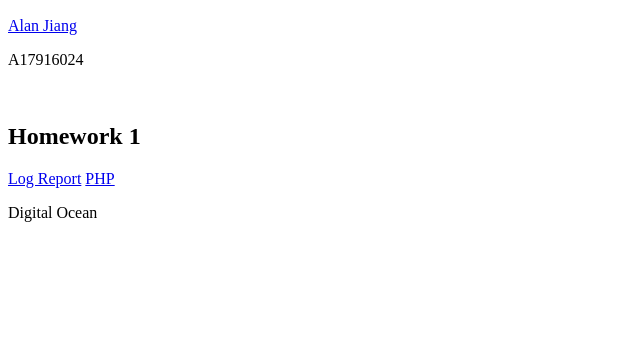
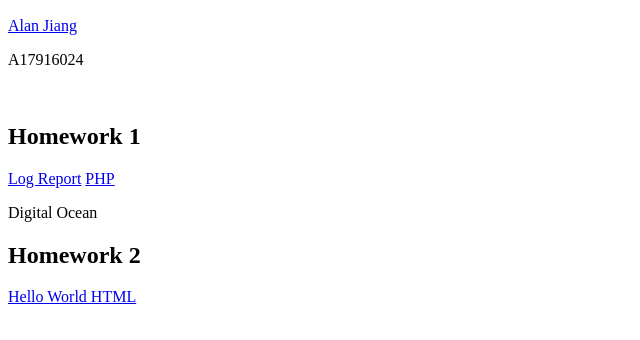
Before and after one commit to jiangalan21/Ajs-Analytics, a plain HTML site: page alanjiang/index.html in a window 1280 px wide. Shown: the part 110-450 px from the top of the page, without its empty margins (0-640 px from the left). Drawn offline with Linux system fonts and the light colour scheme.

Commit message:
added first perl file

```diff
--- a/alanjiang/index.html
+++ b/alanjiang/index.html
@@ -29,6 +29,12 @@
 
   </div>
 
+  <div>
+    <h2>Homework 2</h2>
+    <a href="hw2/perl/perl-hello-html.pl">Hello World HTML</a>
+
+  </div>
+
   </div>
 
 </body>
```
Also changed, not shown: 1 other file.
